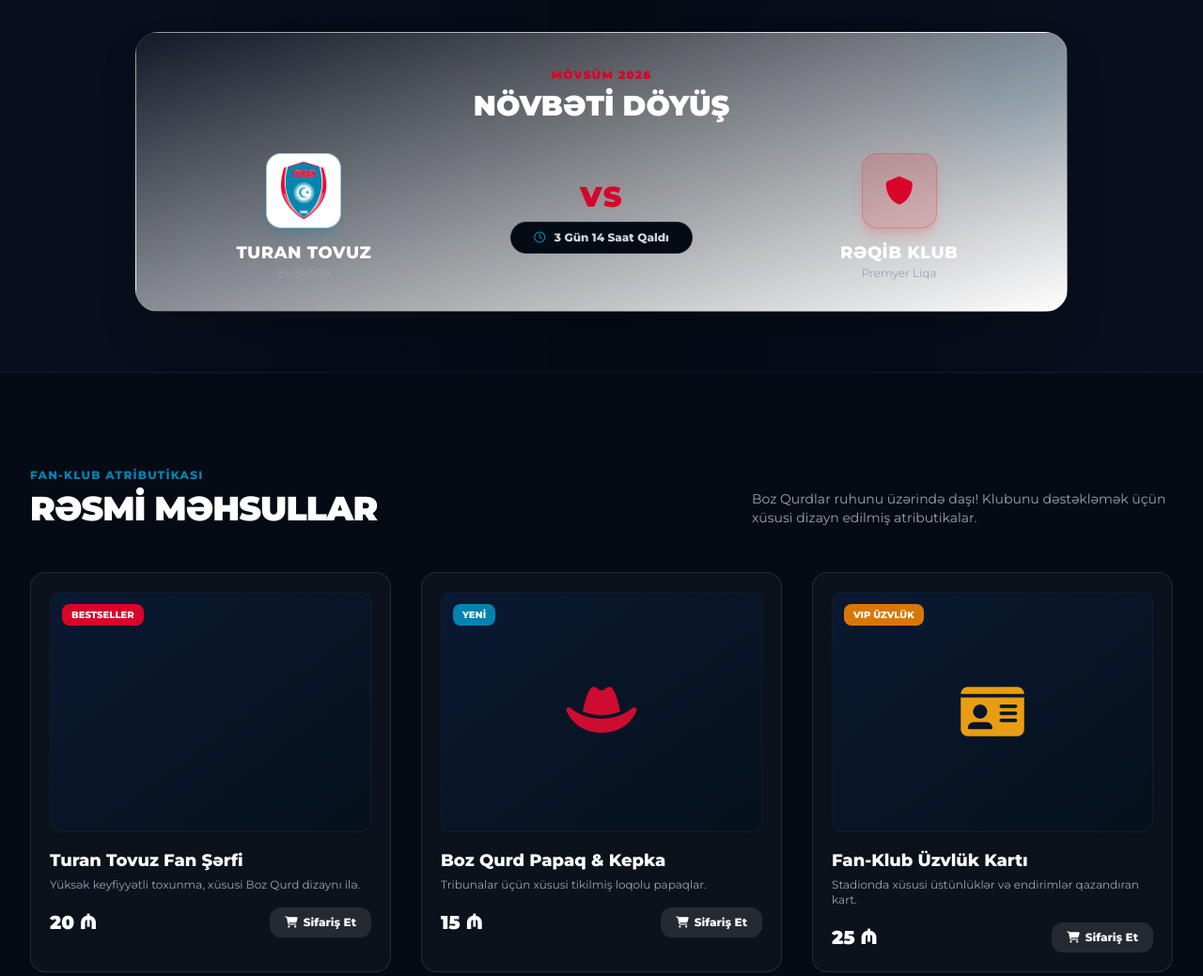
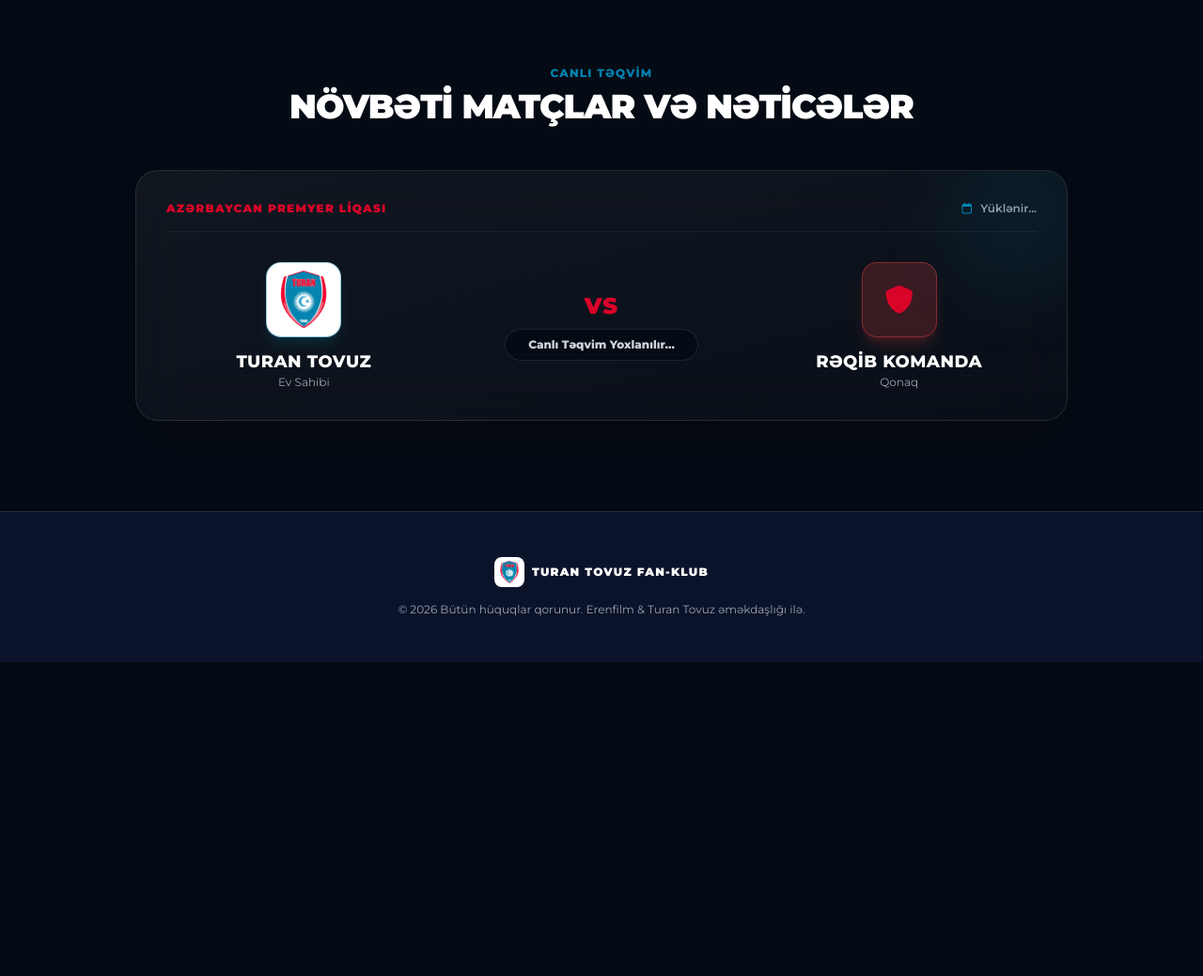
Before and after one commit to memmedzade7/TURAN-TOVUZ, a plain HTML site: page index.html in a window 1280 px wide. Shown: the part 831-1870 px from the top of the page at 94% size. After the commit the page ends 1536 px from the top, so only its background shows below. Drawn offline with nearby package versions, Linux system fonts and the light colour scheme.

Commit message:
Update index.html

```diff
--- a/index.html
+++ b/index.html
@@ -36,7 +36,6 @@
             <!-- Logo & Brand -->
             <div class="flex items-center space-x-3">
                 <div class="w-12 h-12 rounded-xl bg-white p-1 flex items-center justify-center shadow-lg shadow-turanBlue/20 border border-white/20">
-                    <!-- GitHub-dakı images.png faylı -->
                     <img src="images.png" alt="Turan Tovuz Logo" class="w-full h-full object-contain">
                 </div>
                 <div>
@@ -49,13 +48,13 @@
             <nav class="hidden md:flex items-center space-x-8 font-semibold text-sm tracking-wide">
                 <a href="#hero" class="hover:text-turanRed transition-colors">Ana Səhifə</a>
                 <a href="#match" class="hover:text-turanRed transition-colors">Matç Təqvimi</a>
-                <a href="#shop" class="hover:text-turanRed transition-colors">Atributika</a>
+                <a href="#about" class="hover:text-turanRed transition-colors">Haqqımızda</a>
             </nav>
 
             <!-- CTA Button -->
             <div>
-                <a href="#shop" class="bg-turanRed hover:bg-red-700 text-white px-5 py-2.5 rounded-xl font-bold text-sm shadow-lg shadow-turanRed/40 transition-all transform hover:-translate-y-0.5">
-                    Üzv Ol <i class="fa-solid fa-arrow-right ml-1"></i>
+                <a href="#match" class="bg-turanRed hover:bg-red-700 text-white px-5 py-2.5 rounded-xl font-bold text-sm shadow-lg shadow-turanRed/40 transition-all transform hover:-translate-y-0.5">
+                    Fan-Klub Üzvü Ol
                 </a>
             </div>
         </div>
@@ -78,33 +77,35 @@
             </h1>
 
             <p class="max-w-2xl mx-auto text-gray-400 text-base sm:text-lg mb-10">
-                Turan Tovuz fan-klubunun rəsmi platformasına xoş gəlmisən. Qalibiyyət yolunda komandamızı yalnız qoyma, tribunada yerini al!
+                Turan Tovuz fan-klubunun rəsmi platforması. Qalibiyyət yolunda komandamızı hər zaman dəstəkləyirik!
             </p>
 
             <div class="flex flex-col sm:flex-row items-center justify-center gap-4">
-                <a href="#shop" class="w-full sm:w-auto bg-gradient-to-r from-turanRed to-red-600 hover:from-red-600 hover:to-turanRed text-white px-8 py-4 rounded-xl font-extrabold shadow-xl shadow-turanRed/30 transition-all transform hover:scale-105">
-                    <i class="fa-solid fa-store mr-2"></i> Atributika Mağazası
-                </a>
-                <a href="#match" class="w-full sm:w-auto bg-white/5 hover:bg-white/10 border border-white/10 text-white px-8 py-4 rounded-xl font-extrabold backdrop-blur-md transition-all">
-                    <i class="fa-regular fa-calendar-days mr-2 text-turanBlue"></i> Növbəti Matç
+                <a href="#match" class="w-full sm:w-auto bg-gradient-to-r from-turanRed to-red-600 hover:from-red-600 hover:to-turanRed text-white px-8 py-4 rounded-xl font-extrabold shadow-xl shadow-turanRed/30 transition-all transform hover:scale-105">
+                    <i class="fa-regular fa-calendar-days mr-2"></i> Matç Təqvimini Gör
                 </a>
             </div>
         </div>
     </section>
 
-    <!-- Next Match Countdown Section -->
-    <section id="match" class="py-16 bg-gradient-to-r from-turanDarkBlue/50 via-turanDark to-turanDarkBlue/50 border-y border-white/5">
-        <div class="max-w-5xl mx-auto px-4">
-            <div class="bg-gradient-to-br from-white/5 to-white/[02] border border-white/10 rounded-3xl p-8 backdrop-blur-xl shadow-2xl relative overflow-hidden">
+    <!-- Dynamic Match Section -->
+    <section id="match" class="py-24 max-w-5xl mx-auto px-4">
+        <div class="text-center mb-12">
+            <span class="text-turanBlue font-bold text-xs uppercase tracking-widest">Canlı Təqvim</span>
+            <h2 class="text-3xl sm:text-4xl font-black mt-1 uppercase tracking-tight">Növbəti Matçlar və Nəticələr</h2>
+        </div>
+
+        <!-- Matç Kartı (Bura JavaScript ilə avtomatik məlumat doldurmaq üçün strukturlaşdırılıb) -->
+        <div id="match-container" class="bg-gradient-to-br from-white/5 to-white/[0.02] border border-white/10 rounded-3xl p-8 backdrop-blur-xl shadow-2xl relative overflow-hidden">
             <div class="absolute top-0 right-0 transform translate-x-8 -translate-y-8 w-40 h-40 bg-turanBlue/10 rounded-full blur-2xl"></div>
 
-                <div class="text-center mb-8">
-                    <span class="text-turanRed text-xs font-black tracking-widest uppercase">Mövsüm 2026</span>
-                    <h2 class="text-2xl sm:text-3xl font-black mt-1 uppercase">Növbəti Döyüş</h2>
+            <div class="flex justify-between items-center mb-8 border-b border-white/5 pb-4">
+                <span id="match-league" class="text-turanRed text-xs font-black tracking-widest uppercase">Azərbaycan Premyer Liqası</span>
+                <span id="match-date" class="text-gray-400 text-xs font-semibold"><i class="fa-regular fa-calendar mr-1.5 text-turanBlue"></i> Yüklənir...</span>
             </div>
 
             <div class="grid grid-cols-1 md:grid-cols-3 items-center gap-6 text-center">
-                    <!-- Team 1 -->
+                <!-- Team 1 (Turan Tovuz) -->
                 <div class="flex flex-col items-center">
                     <div class="w-20 h-20 bg-white border border-turanBlue/40 rounded-2xl flex items-center justify-center mb-3 shadow-lg shadow-turanBlue/20 p-2">
                         <img src="images.png" alt="Turan Tovuz" class="w-full h-full object-contain">
@@ -113,91 +114,21 @@
                     <span class="text-xs text-gray-400">Ev Sahibi</span>
                 </div>
 
-                    <!-- VS / Countdown -->
+                <!-- VS / Time -->
                 <div class="flex flex-col items-center justify-center">
-                        <span class="text-turanRed font-black text-3xl tracking-wider mb-2">VS</span>
-                        <div class="bg-turanDark px-6 py-2 rounded-full border border-white/10 text-xs font-bold text-gray-300">
-                            <i class="fa-regular fa-clock text-turanBlue mr-1.5"></i> 3 Gün 14 Saat Qaldı
+                    <span id="match-status" class="text-turanRed font-black text-2xl tracking-wider mb-2">VS</span>
+                    <div id="match-countdown" class="bg-turanDark px-6 py-2 rounded-full border border-white/10 text-xs font-bold text-gray-300">
+                        Canlı Təqvim Yoxlanılır...
                     </div>
                 </div>
 
-                    <!-- Team 2 -->
+                <!-- Team 2 (Rəqib) -->
                 <div class="flex flex-col items-center">
-                        <div class="w-20 h-20 bg-red-500/20 border border-red-500/40 rounded-2xl flex items-center justify-center mb-3 shadow-lg shadow-red-500/20">
+                    <div id="opponent-logo" class="w-20 h-20 bg-red-500/20 border border-red-500/40 rounded-2xl flex items-center justify-center mb-3 shadow-lg shadow-red-500/20">
                         <i class="fa-solid fa-shield text-3xl text-turanRed"></i>
                     </div>
-                        <span class="font-extrabold text-lg uppercase tracking-wide">Rəqib Klub</span>
-                        <span class="text-xs text-gray-400">Premyer Liqa</span>
-                    </div>
-                </div>
-            </div>
-        </div>
-    </section>
-
-    <!-- Shop / Products Preview Section -->
-    <section id="shop" class="py-24 max-w-7xl mx-auto px-4 sm:px-6 lg:px-8">
-        <div class="flex flex-col md:flex-row md:items-end justify-between mb-12">
-            <div>
-                <span class="text-turanBlue font-bold text-xs uppercase tracking-widest">Fan-Klub Atributikası</span>
-                <h2 class="text-3xl sm:text-4xl font-black mt-1 uppercase tracking-tight">Rəsmi Məhsullar</h2>
-            </div>
-            <p class="text-gray-400 text-sm mt-2 md:mt-0 max-w-md">
-                Boz Qurdlar ruhunu üzərində daşı! Klubunu dəstəkləmək üçün xüsusi dizayn edilmiş atributikalar.
-            </p>
-        </div>
-
-        <div class="grid grid-cols-1 sm:grid-cols-2 lg:grid-cols-3 gap-8">
-            <!-- Product 1 -->
-            <div class="bg-white/[0.03] border border-white/10 rounded-2xl p-5 hover:border-turanBlue/50 transition-all group">
-                <div class="h-64 bg-gradient-to-br from-turanDarkBlue to-turanDark rounded-xl mb-4 flex items-center justify-center relative overflow-hidden border border-white/5">
-                    <div class="absolute inset-0 bg-turanBlue/5 group-hover:bg-turanBlue/10 transition-colors"></div>
-                    <i class="fa-solid fa-muffler text-6xl text-turanBlue group-hover:scale-110 transition-transform duration-300"></i>
-                    <span class="absolute top-3 left-3 bg-turanRed text-white text-[10px] font-bold px-2.5 py-1 rounded-lg uppercase">Bestseller</span>
-                </div>
-                <h3 class="font-extrabold text-lg mb-1 group-hover:text-turanBlue transition-colors">Turan Tovuz Fan Şərfi</h3>
-                <p class="text-gray-400 text-xs mb-4">Yüksək keyfiyyətli toxunma, xüsusi Boz Qurd dizaynı ilə.</p>
-                <div class="flex items-center justify-between">
-                    <span class="text-xl font-black text-white">20 ₼</span>
-                    <button class="bg-white/10 hover:bg-turanRed text-white px-4 py-2 rounded-xl text-xs font-bold transition-colors flex items-center space-x-1.5">
-                        <i class="fa-solid fa-cart-shopping"></i>
-                        <span>Sifariş Et</span>
-                    </button>
-                </div>
-            </div>
-
-            <!-- Product 2 -->
-            <div class="bg-white/[0.03] border border-white/10 rounded-2xl p-5 hover:border-turanBlue/50 transition-all group">
-                <div class="h-64 bg-gradient-to-br from-turanDarkBlue to-turanDark rounded-xl mb-4 flex items-center justify-center relative overflow-hidden border border-white/5">
-                    <div class="absolute inset-0 bg-turanBlue/5 group-hover:bg-turanBlue/10 transition-colors"></div>
-                    <i class="fa-solid fa-hat-cowboy text-6xl text-turanRed group-hover:scale-110 transition-transform duration-300"></i>
-                    <span class="absolute top-3 left-3 bg-turanBlue text-white text-[10px] font-bold px-2.5 py-1 rounded-lg uppercase">Yeni</span>
-                </div>
-                <h3 class="font-extrabold text-lg mb-1 group-hover:text-turanBlue transition-colors">Boz Qurd Papaq & Kepka</h3>
-                <p class="text-gray-400 text-xs mb-4">Tribunalar üçün xüsusi tikilmiş loqolu papaqlar.</p>
-                <div class="flex items-center justify-between">
-                    <span class="text-xl font-black text-white">15 ₼</span>
-                    <button class="bg-white/10 hover:bg-turanRed text-white px-4 py-2 rounded-xl text-xs font-bold transition-colors flex items-center space-x-1.5">
-                        <i class="fa-solid fa-cart-shopping"></i>
-                        <span>Sifariş Et</span>
-                    </button>
-                </div>
-            </div>
-
-            <!-- Product 3 -->
-            <div class="bg-white/[0.03] border border-white/10 rounded-2xl p-5 hover:border-turanBlue/50 transition-all group">
-                <div class="h-64 bg-gradient-to-br from-turanDarkBlue to-turanDark rounded-xl mb-4 flex items-center justify-center relative overflow-hidden border border-white/5">
-                    <div class="absolute inset-0 bg-turanBlue/5 group-hover:bg-turanBlue/10 transition-colors"></div>
-                    <i class="fa-solid fa-id-card text-6xl text-amber-500 group-hover:scale-110 transition-transform duration-300"></i>
-                    <span class="absolute top-3 left-3 bg-amber-600 text-white text-[10px] font-bold px-2.5 py-1 rounded-lg uppercase">VIP Üzvlük</span>
-                </div>
-                <h3 class="font-extrabold text-lg mb-1 group-hover:text-turanBlue transition-colors">Fan-Klub Üzvlük Kartı</h3>
-                <p class="text-gray-400 text-xs mb-4">Stadionda xüsusi üstünlüklər və endirimlər qazandıran kart.</p>
-                <div class="flex items-center justify-between">
-                    <span class="text-xl font-black text-white">25 ₼</span>
-                    <button class="bg-white/10 hover:bg-turanRed text-white px-4 py-2 rounded-xl text-xs font-bold transition-colors flex items-center space-x-1.5">
-                        <i class="fa-solid fa-cart-shopping"></i>
-                        <span>Sifariş Et</span>
-                    </button>
+                    <span id="opponent-name" class="font-extrabold text-lg uppercase tracking-wide">Rəqib Komanda</span>
+                    <span class="text-xs text-gray-400">Qonaq</span>
                 </div>
             </div>
         </div>
@@ -216,5 +147,10 @@
         </div>
     </footer>
 
+    <!-- JavaScript - Avtomatlaşdırma Məntiqi üçün Hazırlıq -->
+    <script>
+        // Gələcəkdə bura API və ya JSON faylından məlumat çəkən funksiya yazacağıq.
+        console.log("Turan Tovuz Fan-Klub platforması uğurla yükləndi!");
+    </script>
 </body>
 </html>
```
Lines whose indentation alone changed are shown as unchanged.
